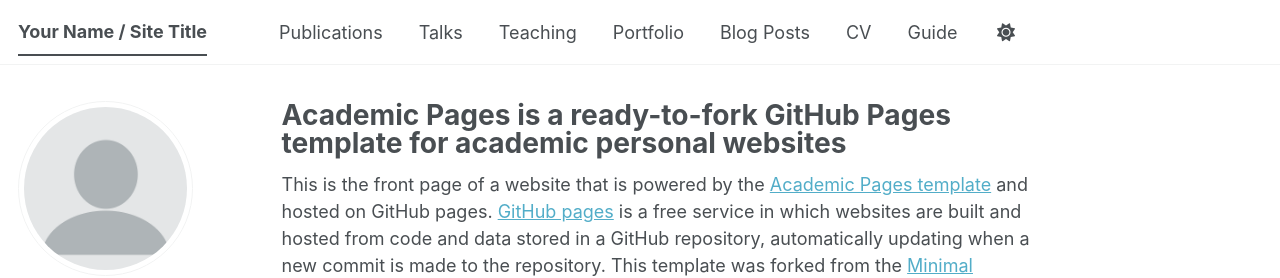
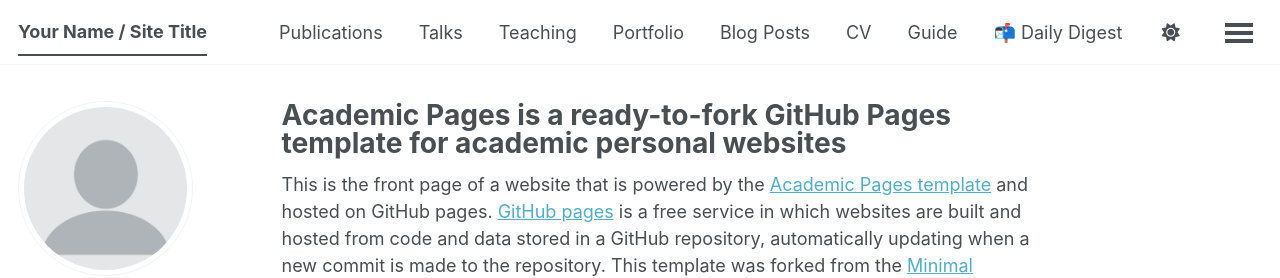
Before and after one commit to yzbcs/yzbcs.github.io, a Jekyll site: the page built from _pages/about.md, in a window 1280 px wide. Shown: the top 278 px of the page. Built offline with Jekyll 4.4.1, drawn with Linux system fonts in a browser that asks for light colours; some web fonts are replaced; a script bundle is joined from its source files by our own code; library files that are not in the unit come from our copies.

Commit message:
添加study导航

```diff
--- a/_data/navigation.yml
+++ b/_data/navigation.yml
@@ -31,3 +31,7 @@
 
   - title: "Guide"
     url: /markdown/
+  - title: "📬 Daily Digest"
+    url: /study/
+  - title: "About"
+    url: /about/
```
